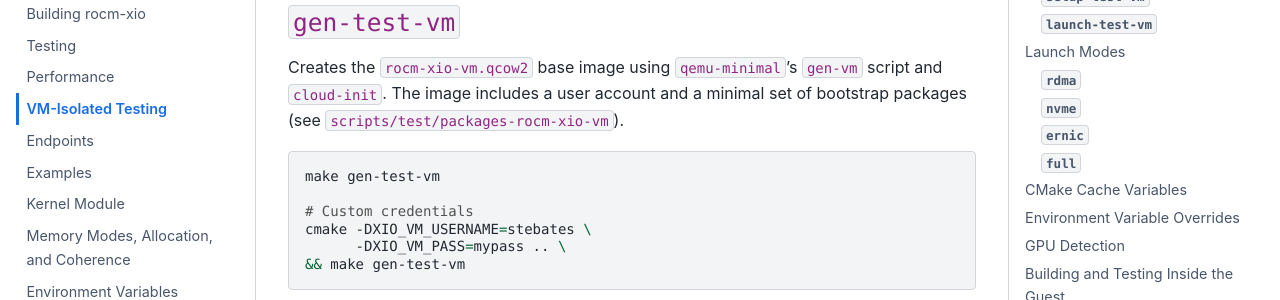
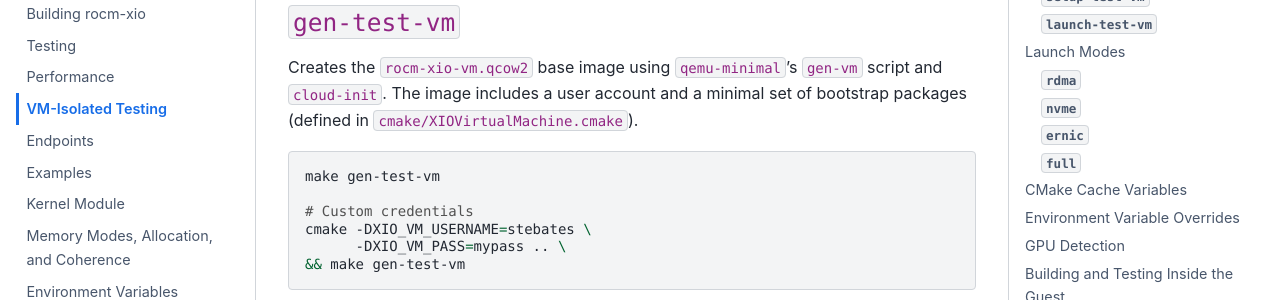
Before and after one commit to ROCm/rocm-xio, a Sphinx documentation site: the page built from docs/vm-testing.rst, in a window 1280 px wide and 900 px high, scrolled down 1173 px. Shown: the part 177-477 px from the top of the window. Built offline with Sphinx 7.4.7 and the Sphinx Book theme 1.1.4, drawn with Linux system fonts in a browser that asks for light colours.

Commit message:
scripts: cleanup, consolidate, and fix bugs
Remove orphan test-rdma-ep-sweep.sh (duplicated by ctest
--preset sweep).  Inline packages-rocm-xio-vm data file into
XIOVirtualMachine.cmake and delete the standalone file.

Register test-xio-tester-nvme-ep.sh in CTest by making
--infinite opt-in (INFINITE env var, default false) and adding
three xio_add_script_test entries in the NVMe-EP system tests,
mirroring the existing RDMA-EP pattern.

Fix generate-rdma-vendor-headers.sh: remove unused first
positional arg (RDMA_HEADERS_DIR) and update the CMake call in
XIOCodeGeneration.cmake.  Fix self-reference paths in generated
header comments (scripts/ -> scripts/build/) in both
generate-rdma-vendor-headers.sh and generate-endpoint-files.sh.

Add SPDX copyright headers to five scripts missing them and
normalize all scripts to the single-line "All rights reserved."
copyright form.

Drop ignore_names from scripts-check.yml (no longer needed) and
update docs/vm-testing.rst to reference the new CMake location.

```diff
--- a/docs/vm-testing.rst
+++ b/docs/vm-testing.rst
@@ -66,8 +66,8 @@ CMake Targets
 Creates the ``rocm-xio-vm.qcow2`` base image using
 ``qemu-minimal``'s ``gen-vm`` script and ``cloud-init``.
 The image includes a user account and a minimal set of
-bootstrap packages (see
-``scripts/test/packages-rocm-xio-vm``).
+bootstrap packages (defined in
+``cmake/XIOVirtualMachine.cmake``).
 
 .. code-block:: bash
 
```
Also changed, not shown: 17 other files.
